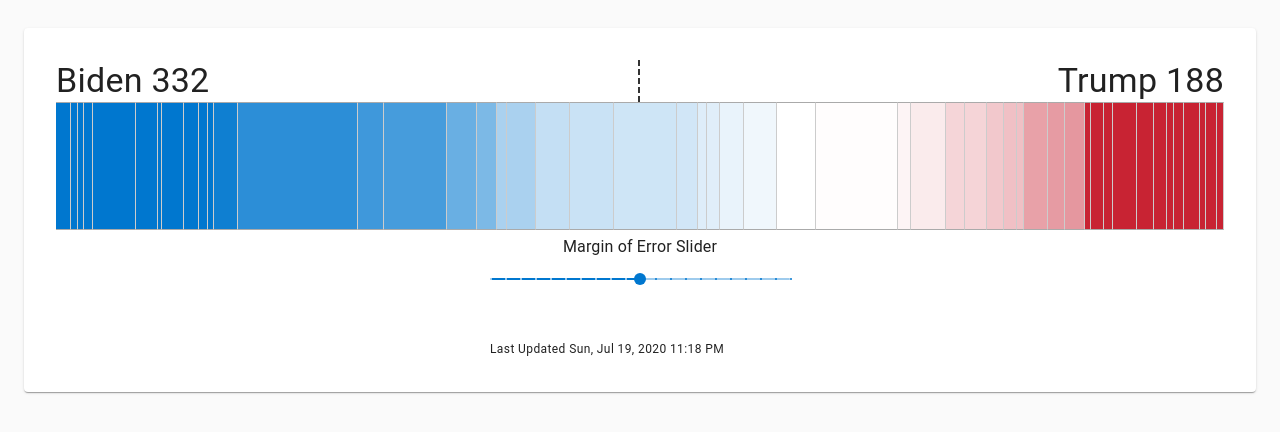
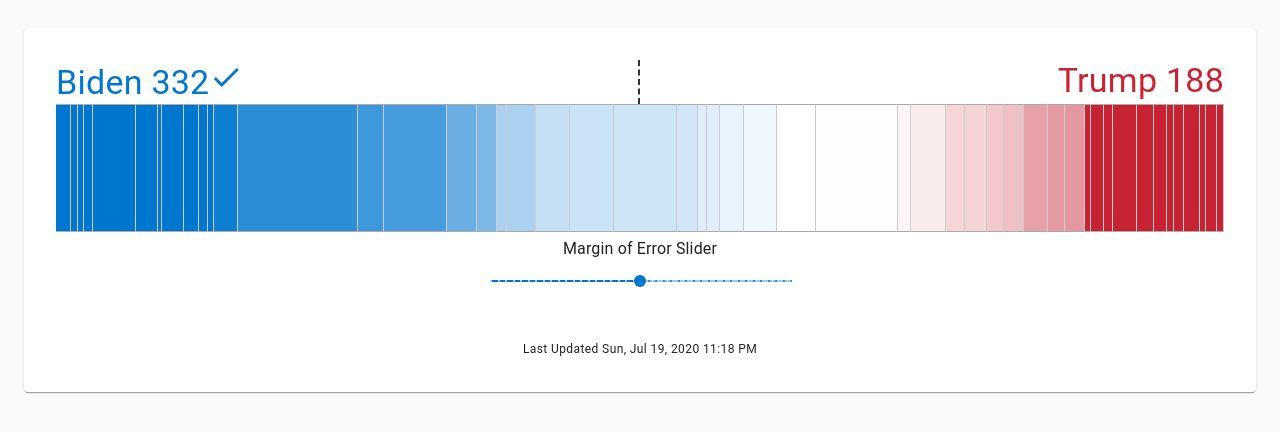
Before and after one commit to claytonfbell/electoral-chart, a React (Create React App) app: page / in a window 1280 px wide. Shown: the part 190-622 px from the top of the page. Built offline with nearby package versions, Linux system fonts and the light colour scheme.

Commit message:
adjustments

```diff
--- a/src/App.tsx
+++ b/src/App.tsx
@@ -10,6 +10,7 @@
   Typography,
 } from "@material-ui/core"
 import Container from "@material-ui/core/Container"
+import CheckIcon from "@material-ui/icons/Check"
 import moment from "moment"
 import React from "react"
 import data from "./data/data.json"
@@ -48,9 +49,10 @@
 
   const votePct = (votes: number) => 100 * ((votes || 0) / 538)
 
+  const blue = `#0077cf`
+  const red = `#c82333`
+
   function calculateColor(row: State) {
-    const blue = `#0077cf`
-    const red = `#c82333`
     let color = row.avg === 0 ? "#ccc" : row.avg > 0 ? blue : red
 
     const spread = Math.min(33, row.avg > 0 ? row.avg : row.avg * -1)
@@ -65,6 +67,9 @@
     avg: favor * -1 + Math.max(-33, Math.min(33, x.avg)),
   }))
 
+  const bidenVotes = states.reduce((a, b) => a + (b.avg > 0 ? b.votes : 0), 0)
+  const trumpVotes = states.reduce((a, b) => a + (b.avg < 0 ? b.votes : 0), 0)
+
   return (
     <ThemeProvider theme={theme}>
       <Container>
@@ -78,15 +83,19 @@
             <Paper className={classes.paper}>
               <Grid container justify="space-between">
                 <Grid item className={classes.divided}>
-                  <Typography variant="h4">
-                    Biden{" "}
-                    {states.reduce((a, b) => a + (b.avg > 0 ? b.votes : 0), 0)}
+                  <Typography style={{ color: blue }} variant="h4">
+                    Biden {bidenVotes}
+                    {bidenVotes >= 270 && (
+                      <CheckIcon fontSize="inherit" color="inherit" />
+                    )}
                   </Typography>
                 </Grid>
                 <Grid item>
-                  <Typography variant="h4">
-                    Trump{" "}
-                    {states.reduce((a, b) => a + (b.avg < 0 ? b.votes : 0), 0)}
+                  <Typography style={{ color: red }} variant="h4">
+                    Trump {trumpVotes}
+                    {trumpVotes >= 270 && (
+                      <CheckIcon fontSize="inherit" color="inherit" />
+                    )}
                   </Typography>
                 </Grid>
               </Grid>
@@ -120,7 +129,7 @@
                   <FavorSlider value={favor} onChange={(v) => setFavor(v)} />
                   <br />
                   <br />
-                  <Typography variant="caption" component="span">
+                  <Typography variant="caption" component="div" align="center">
                     Last Updated {moment(data.lastUpdate).format("llll")}
                   </Typography>
                 </Grid>
--- a/src/FavorSlider.tsx
+++ b/src/FavorSlider.tsx
@@ -26,14 +26,14 @@
         {props.value === 0
           ? "Margin of Error Slider"
           : props.value < 0
-          ? `+${props.value * -1} for Biden`
-          : `+${props.value} for Trump`}
+          ? `+${props.value * -1}% for Biden`
+          : `+${props.value}% for Trump`}
       </Typography>
       <Slider
         getAriaValueText={valuetext}
         aria-labelledby="discrete-slider"
         valueLabelDisplay="auto"
-        step={1}
+        step={0.5}
         marks
         min={-10}
         max={10}
```
